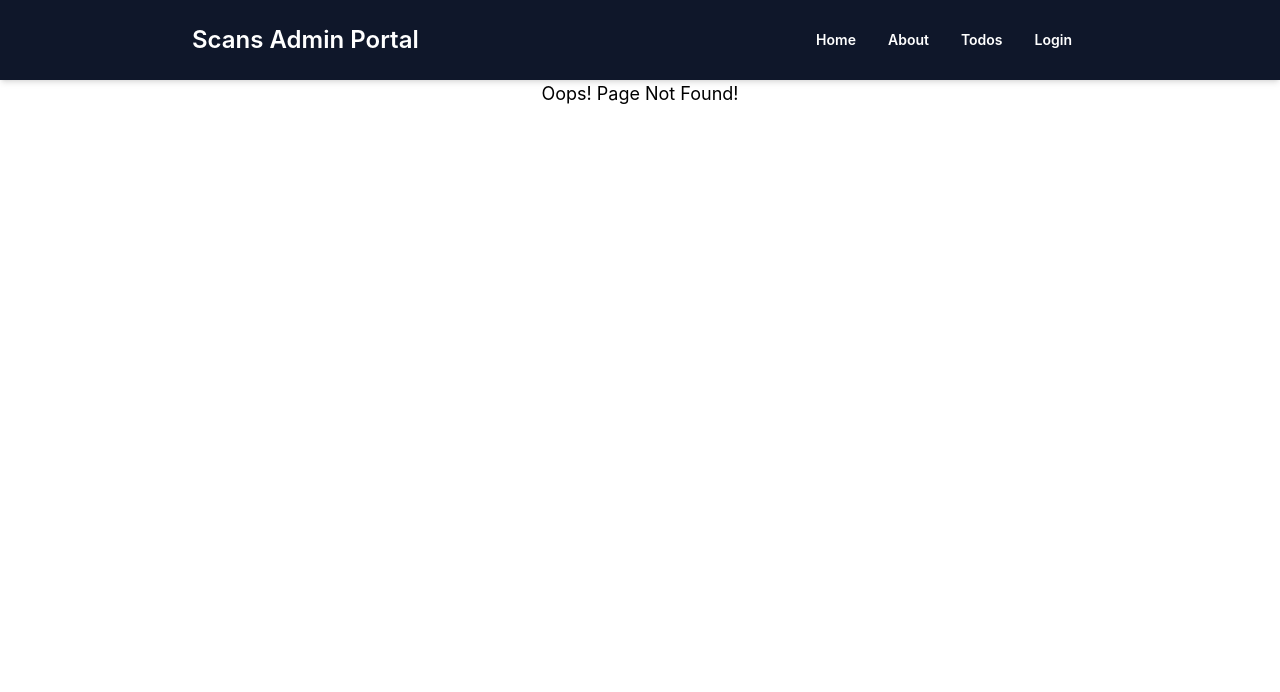
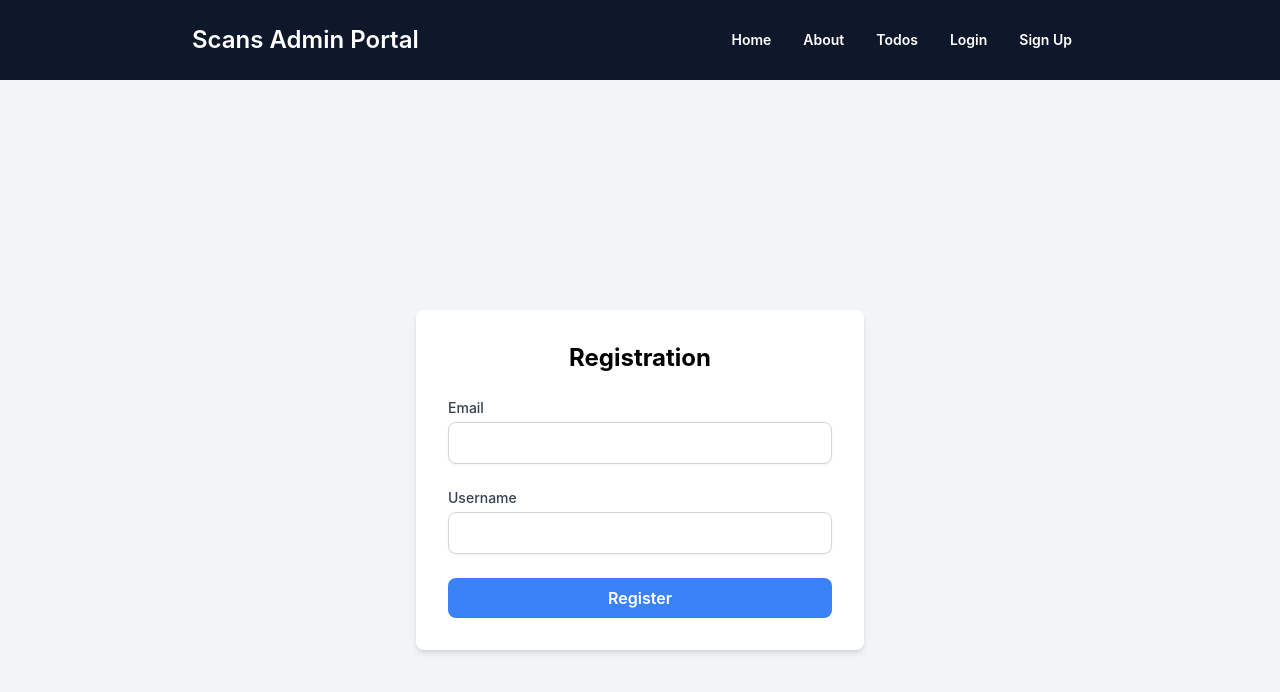
Before and after one commit to vivek-voxglobaltech/scans-admin-portal, a React (Create React App) app: page /sign-up in a window 1280 px wide. Before the commit this address had no page. Shown: the top 692 px of the page. Built offline with nearby package versions, Linux system fonts and the light colour scheme.

Commit message:
configured react hook form

```diff
--- a/package.json
+++ b/package.json
@@ -7,8 +7,10 @@
     "@testing-library/jest-dom": "^5.17.0",
     "@testing-library/react": "^13.4.0",
     "@testing-library/user-event": "^13.5.0",
+    "axios": "^1.7.2",
     "react": "^18.3.1",
     "react-dom": "^18.3.1",
+    "react-hook-form": "^7.52.0",
     "react-redux": "^9.1.2",
     "react-router-dom": "^6.23.1",
     "react-scripts": "5.0.1",
--- a/src/App.js
+++ b/src/App.js
@@ -6,6 +6,8 @@ import Home from './components/Home';
 import About from './components/About';
 import FourNotFour from './components/FourNotFour';
 import AddTodo from './components/AddTodo';
+import Login from './components/Login';
+import Registration from './components/Registration';
 
 function App() {
   const [name, setName] = useState('Vivek');
@@ -18,6 +20,8 @@ function App() {
           <Route path="/about" element={<About />} />
           <Route path="*" element={<FourNotFour />} />
           <Route path="/todos" element={<AddTodo />} />
+          <Route path="/login" element={<Login />} />
+          <Route path="/sign-up" element={<Registration />} />
           <Route path="/todos/edit/:id" />
         </Routes>
       </MyContext.Provider>
--- /dev/null
+++ b/src/Fields/LoginFields.js
@@ -0,0 +1,12 @@
+export const Fields = [
+  {
+    fieldName: 'username',
+    fieldType: 'text',
+    validationObj: { required: true },
+  },
+  {
+    fieldName: 'password',
+    fieldType: 'password',
+    validationObj: { required: true },
+  },
+];
--- /dev/null
+++ b/src/Fields/RegistrationFields.js
@@ -0,0 +1,12 @@
+export const Fields = [
+  {
+    fieldName: 'email',
+    fieldType: 'email',
+    validationObj: { required: true },
+  },
+  {
+    fieldName: 'username',
+    fieldType: 'text',
+    validationObj: { required: true },
+  },
+];
--- /dev/null
+++ b/src/components/Input.js
@@ -0,0 +1,24 @@
+import React from 'react';
+
+function Input({ fieldName, fieldType, register, errors, validation }) {
+  return (
+    <div className="space-y-1">
+      <label
+        htmlFor={fieldName}
+        className="block text-sm font-medium text-gray-700 capitalize"
+      >
+        {fieldName}
+      </label>
+      <input
+        type={fieldType}
+        id={fieldName}
+        name={fieldName}
+        className="w-full px-3 py-2 border border-gray-300 rounded-lg shadow-sm focus:outline-none focus:ring focus:ring-blue-200"
+        {...register(fieldName, { validation })}
+      />
+      {errors.fieldName && <span>This field is required</span>}
+    </div>
+  );
+}
+
+export default Input;
--- /dev/null
+++ b/src/components/Login.js
@@ -0,0 +1,45 @@
+import React from 'react';
+import { useForm } from 'react-hook-form';
+import Input from '../components/Input';
+import { Fields } from '../Fields/LoginFields';
+
+const Login = () => {
+  const {
+    register,
+    handleSubmit,
+    formState: { errors },
+  } = useForm();
+
+  const onSubmit = (data) => {
+    console.log(data);
+  };
+
+  return (
+    <div className="flex items-center justify-center min-h-screen bg-gray-100">
+      <div className="w-full max-w-md p-8 space-y-6 bg-white rounded-lg shadow-md">
+        <h2 className="text-2xl font-bold text-center">Login</h2>
+        <form className="space-y-6" onSubmit={handleSubmit(onSubmit)}>
+          {Fields &&
+            Fields.map((field) => (
+              <Input
+                key={field.fieldName}
+                fieldName={field.fieldName}
+                fieldType={field.fieldType}
+                validation={field.validationObj}
+                register={register}
+                errors={errors}
+              />
+            ))}
+          <button
+            type="submit"
+            className="w-full py-2 font-semibold text-white bg-blue-500 rounded-lg hover:bg-blue-600"
+          >
+            Login
+          </button>
+        </form>
+      </div>
+    </div>
+  );
+};
+
+export default Login;
--- a/src/components/Navbar.js
+++ b/src/components/Navbar.js
@@ -76,6 +76,14 @@ function Navbar() {
                     Login
                   </Link>
                 </li>
+                <li>
+                  <Link
+                    to="/sign-up"
+                    className="block py-2 pl-3 pr-4 text-white rounded md:border-0 md:p-0 font-manrope transition ease-in-out delay-150 hover:-translate-y-1 hover:scale-110 duration-300 font-semibold"
+                  >
+                    Sign Up
+                  </Link>
+                </li>
               </>
             </ul>
           </div>
@@ -114,6 +122,14 @@ function Navbar() {
                   Login
                 </Link>
               </li>
+              <li>
+                <Link
+                  to="/sign-up"
+                  className="flex items-center leading-7 py-2 pl-3 pr-4 text-white rounded hover:bg-white md:hover:bg-transparent md:border-0 md:hover:text-white md:p-0 font-manrope transition ease-in-out delay-150 hover:-translate-y-1 hover:scale-110 duration-300 font-semibold"
+                >
+                  Sign Up
+                </Link>
+              </li>
             </ul>
           </div>
         )}
--- /dev/null
+++ b/src/components/Registration.js
@@ -0,0 +1,45 @@
+import React from 'react';
+import { useForm } from 'react-hook-form';
+import Input from '../components/Input';
+import { Fields } from '../Fields/RegistrationFields';
+
+const Registration = () => {
+  const {
+    register,
+    handleSubmit,
+    formState: { errors },
+  } = useForm();
+
+  const onSubmit = (data) => {
+    console.log(data);
+  };
+
+  return (
+    <div className="flex items-center justify-center min-h-screen bg-gray-100">
+      <div className="w-full max-w-md p-8 space-y-6 bg-white rounded-lg shadow-md">
+        <h2 className="text-2xl font-bold text-center">Registration</h2>
+        <form className="space-y-6" onSubmit={handleSubmit(onSubmit)}>
+          {Fields &&
+            Fields.map((field) => (
+              <Input
+                key={field.fieldName}
+                fieldName={field.fieldName}
+                fieldType={field.fieldType}
+                validation={field.validationObj}
+                register={register}
+                errors={errors}
+              />
+            ))}
+          <button
+            type="submit"
+            className="w-full py-2 font-semibold text-white bg-blue-500 rounded-lg hover:bg-blue-600"
+          >
+            Register
+          </button>
+        </form>
+      </div>
+    </div>
+  );
+};
+
+export default Registration;
```
Also changed, not shown: 1 other file (tests, documents, lock files or other folders).
